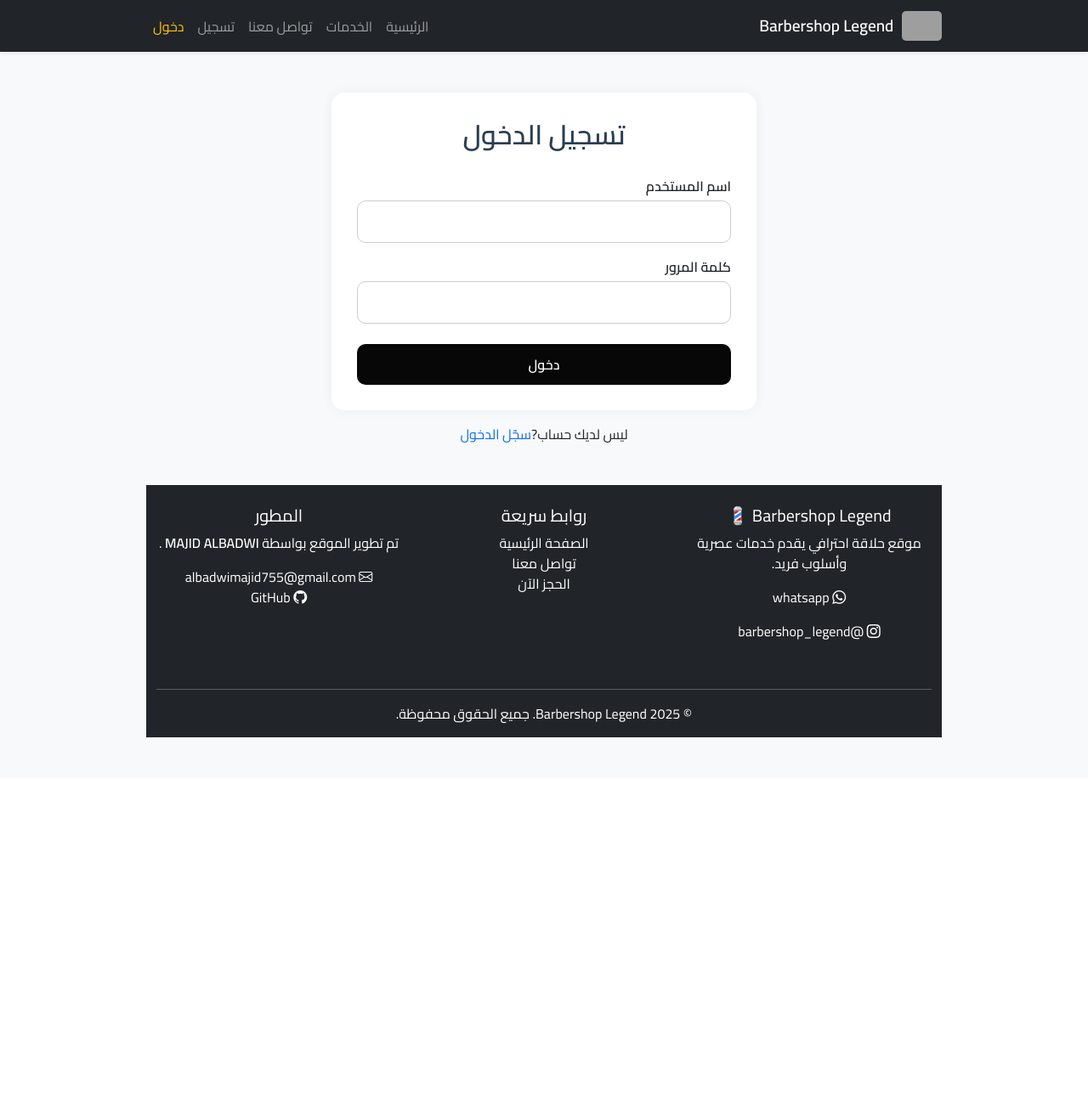
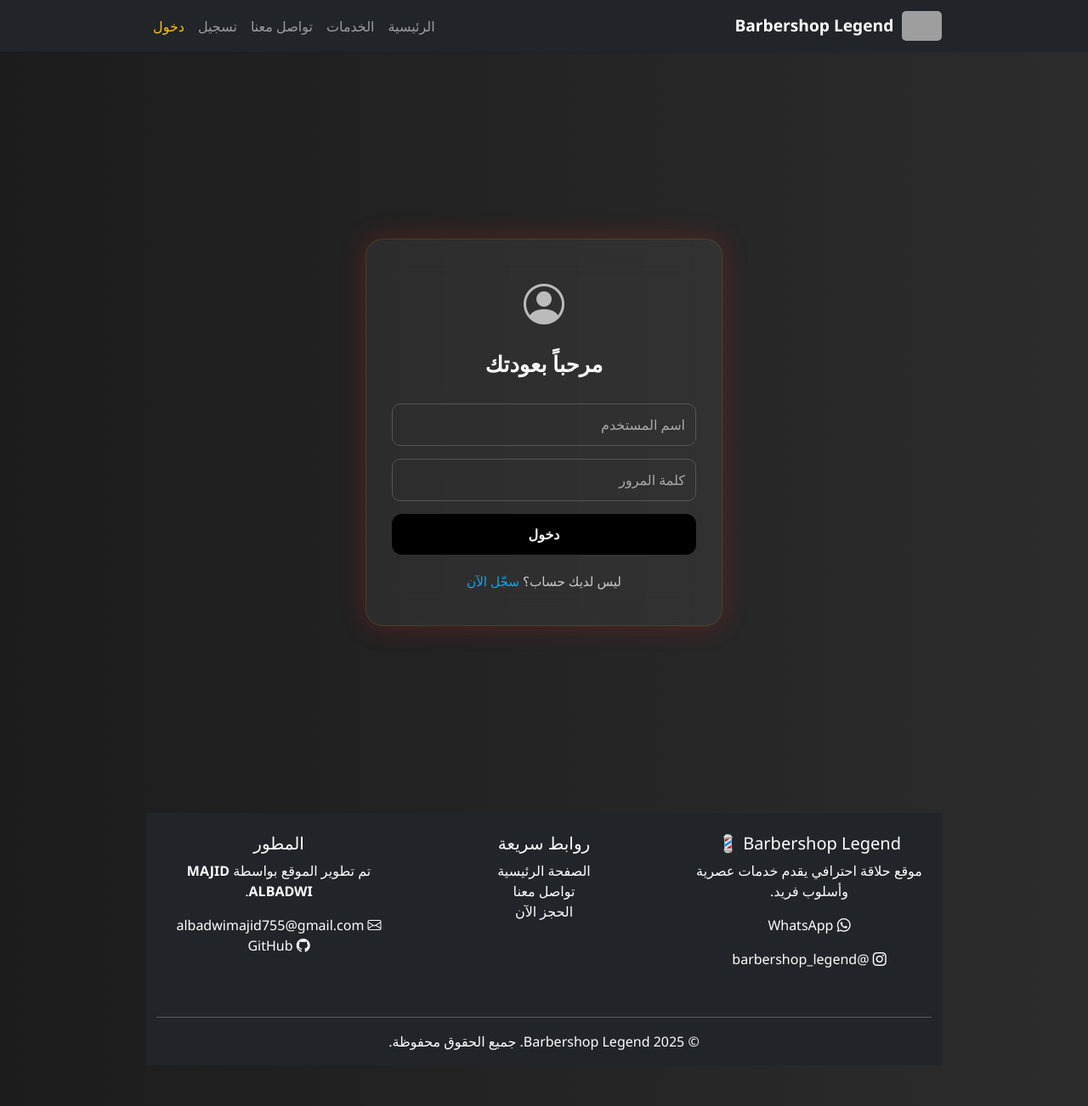
Before and after one commit to ALBADWIMAJID/barbershop, a Django app: page /login/ in a window 1280 px wide. Shown: the whole page at 85% size. Before the commit the page ends 868 px from the top, so only its background shows below. Run offline with Django 4.2, Linux system fonts and the light colour scheme; grey boxes are pictures that could not be loaded.

Commit message:
fixing login and singup

```diff
--- a/booking/templates/booking/login.html
+++ b/booking/templates/booking/login.html
@@ -1,87 +1,133 @@
-{% extends "booking/base.html" %} {% block content %}
+{% extends "booking/base.html" %} {% load static %} {% block content %}
+
 <style>
-  .login-container {
-    max-width: 500px;
-    margin: auto;
-    background-color: #fff;
-    padding: 30px;
-    border-radius: 15px;
-    box-shadow: 0 0 15px rgba(0, 0, 0, 0.05);
+  body {
+    background: linear-gradient(to right, #1c1c1c, #2c2c2c);
+    font-family: "Segoe UI", sans-serif;
   }
 
-  .login-title {
+  .login-wrapper {
+    min-height: 100vh;
+    display: flex;
+    align-items: center;
+    justify-content: center;
+    padding: 40px 20px;
+  }
+
+  .login-card {
+    background: rgba(255, 255, 255, 0.05);
+    border: 1px solid rgba(243, 239, 4, 0.1);
+    backdrop-filter: blur(20px);
+    padding: 40px 30px;
+    border-radius: 20px;
+    max-width: 420px;
+    width: 100%;
+    color: white;
+    box-shadow: 0 0 30px rgba(211, 31, 31, 0.3);
     text-align: center;
+  }
+
+  .login-card .icon {
+    font-size: 3rem;
+    margin-bottom: 20px;
+    color: #bbb;
+  }
+
+  .login-card h2 {
     font-weight: bold;
     margin-bottom: 30px;
-    color: #2c3e50;
+    font-size: 1.6rem;
   }
 
-  .form-label {
-    font-weight: bold;
-    margin-bottom: 5px;
-    display: block;
+  .form-control {
+    background: transparent;
+    border: 1px solid #555;
+    color: white;
+    border-radius: 10px;
+    padding: 12px;
+    width: 100%;
+    margin-bottom: 15px;
     font-size: 1rem;
   }
 
-  .form-control {
-    border-radius: 10px;
-    padding: 12px;
-    width: 100%;
-    border: 1px solid #ccc;
-    margin-bottom: 10px;
+  .form-control::placeholder {
+    color: #aaa;
   }
 
   .btn-login {
-    background-color: rgb(7, 7, 7);
+    width: 100%;
+    background-color: #000;
     color: white;
+    padding: 12px;
     font-weight: bold;
-    padding: 12px;
-    border-radius: 10px;
-    width: 100%;
     border: none;
-    transition: background-color 0.3s;
+    border-radius: 12px;
+    transition: background-color 0.3s ease;
+    font-size: 1rem;
   }
 
   .btn-login:hover {
-    background-color: #0b5ed7;
+    background-color: #222;
   }
 
   .text-danger {
     font-size: 0.9rem;
     color: #dc3545;
-    margin-top: 4px;
+    margin-bottom: 10px;
   }
 
-  @media (max-width: 768px) {
-    .login-container {
-      padding: 20px;
+  .links {
+    margin-top: 20px;
+    font-size: 0.95rem;
+    color: #ccc;
   }
+
+  .links a {
+    color: #00aaff;
+    text-decoration: none;
+  }
+
+  .links a:hover {
+    text-decoration: underline;
   }
 </style>
 
-<div class="login-container">
-  <h2 class="login-title">تسجيل الدخول</h2>
+<div class="login-wrapper">
+  <div class="login-card">
+    <div class="icon">
+      <i class="bi bi-person-circle"></i>
+    </div>
+    <h2>مرحباً بعودتك</h2>
 
     {% if messages %} {% for message in messages %}
-  <div class="alert alert-{{ message.tags }}">{{ message }}</div>
+    <div class="text-danger">{{ message }}</div>
     {% endfor %} {% endif %}
 
     <form method="POST">
       {% csrf_token %}
-    <div class="form-group mb-3">
-      <label for="username" class="form-label">اسم المستخدم</label>
-      <input type="text" class="form-control" name="username" required />
-    </div>
-    <div class="form-group mb-4">
-      <label for="password" class="form-label">كلمة المرور</label>
-      <input type="password" class="form-control" name="password" required />
-    </div>
+      <input
+        type="text"
+        class="form-control"
+        name="username"
+        placeholder="اسم المستخدم"
+        required
+      />
+      <input
+        type="password"
+        class="form-control"
+        name="password"
+        placeholder="كلمة المرور"
+        required
+      />
       <button type="submit" class="btn-login">دخول</button>
     </form>
+
+    <div class="links">
+      ليس لديك حساب؟ <a href="{% url 'signup' %}">سجّل الآن</a>
     </div>
-<p class="mt-3 text-center">
-  ليس لديك حساب?<a href="{% url 'signup' %}">سجّل الدخول</a>
-</p>
+  </div>
+</div>
+
 <!-- Footer -->
 <footer class="bg-dark text-white mt-5 pt-4 pb-3">
   <div class="container">
@@ -96,8 +142,8 @@
             href="https://wa.me/966500000000"
             class="text-white"
             target="_blank"
-            >whatsapp
-          </a>
+            >WhatsApp</a
+          >
         </p>
         <p>
           <i class="bi bi-instagram"></i>
@@ -127,7 +173,7 @@
       <!-- معلومات المطور -->
       <div class="col-md-4 mb-4">
         <h5>المطور</h5>
-        <p>تم تطوير الموقع بواسطة <strong>MAJID ALBADWI </strong>.</p>
+        <p>تم تطوير الموقع بواسطة <strong>MAJID ALBADWI</strong>.</p>
         <p>
           <i class="bi bi-envelope"></i> albadwimajid755@gmail.com<br />
           <i class="bi bi-github"></i>
@@ -144,4 +190,5 @@
     </p>
   </div>
 </footer>
+
 {% endblock %}
```
Also changed, not shown: booking/templates/booking/signup.html (+77 -38 lines), db.sqlite3. Lines whose indentation alone changed are shown as unchanged.
